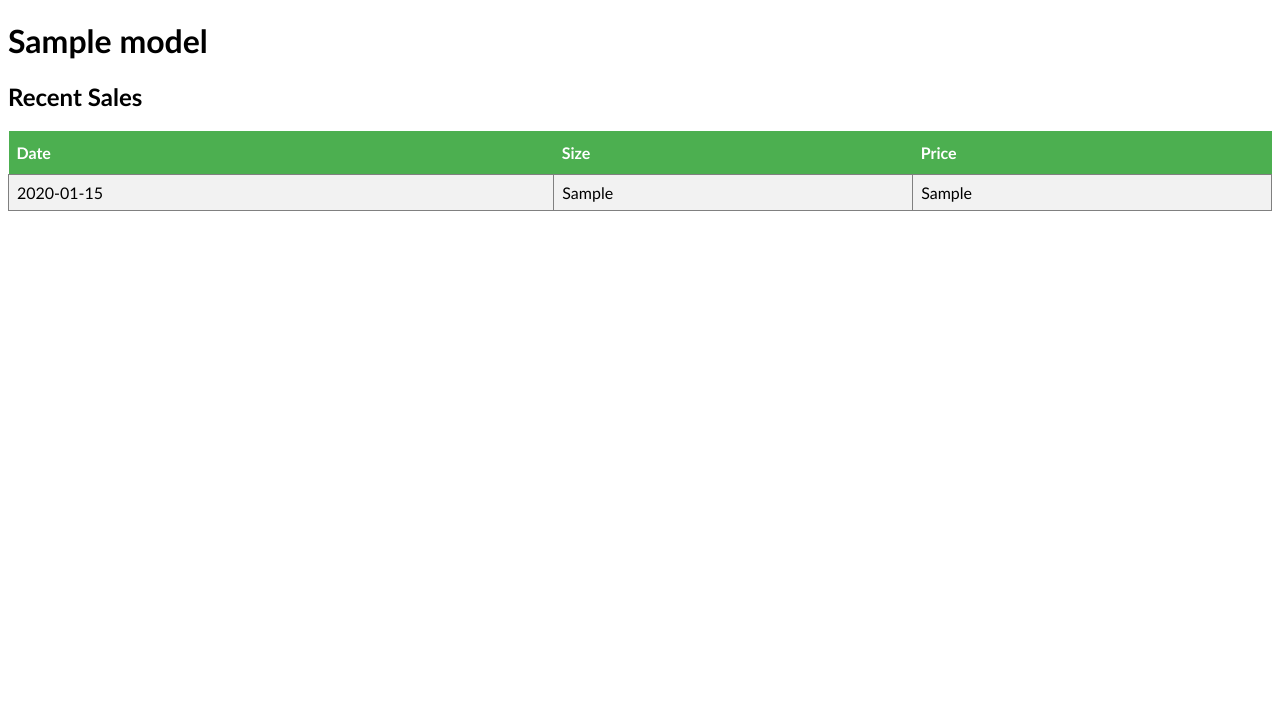
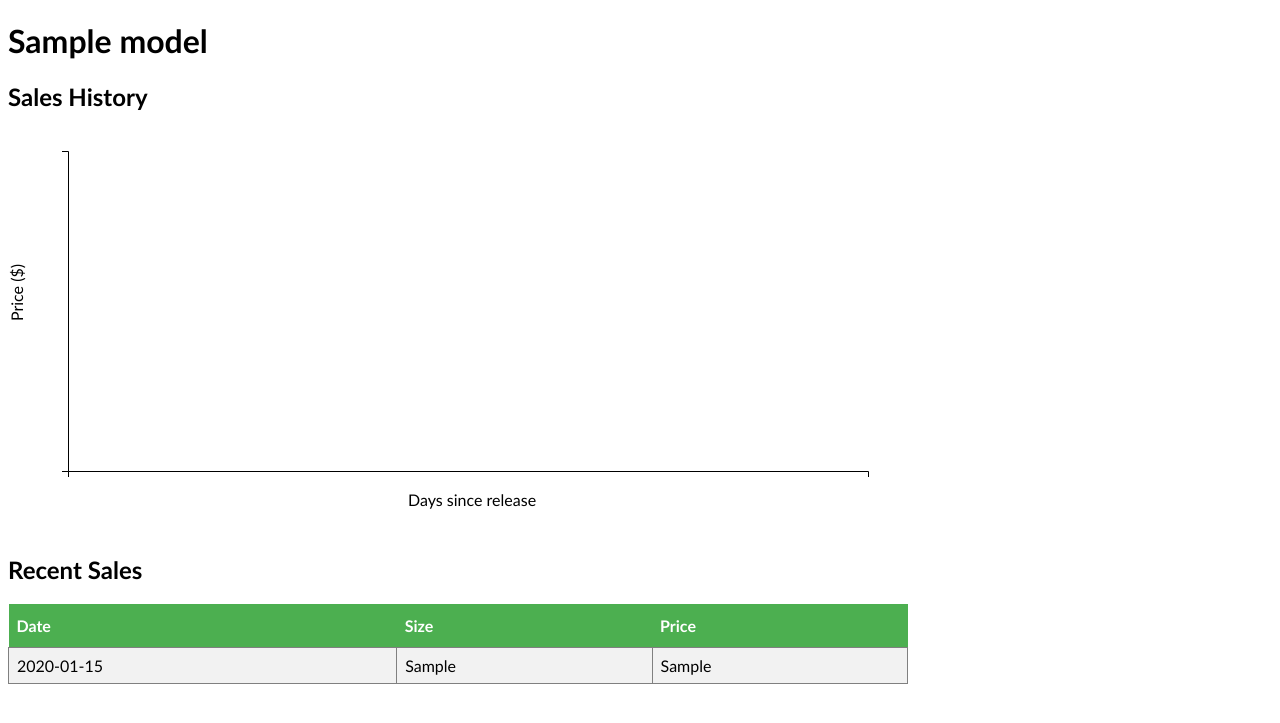
Before and after one commit to Nramanan6/sneakerbuddy, a Flask app: template templates/model_details.html in a window 1280 px wide. Shown: the top 723 px of the page. Run offline with Flask 2, Linux system fonts and the light colour scheme; the template is opened without the code that fills it: most values are stand-ins (such as "Sample title", 1, 10 or a date in 2020).

Commit message:
Graph of prices on model details page

```diff
--- a/templates/model_details.html
+++ b/templates/model_details.html
@@ -1,8 +1,9 @@
 <!DOCTYPE html>
+<script src="{{url_for('static', filename='js/d3.v5.min.js')}}"></script>
 <html>
 <head>
 <style>
-h1, h2 {
+h1, h2, text {
   font-family: 'Trebuchet MS', Arial, Helvetica, sans-serif;
   border-collapse: collapse;
   width: 100%;
@@ -39,9 +40,67 @@ h1, h2 {
 
 <h1>{{model | format_model_name}}</h1>
 
+<h2>Sales History</h2>
+
+<script>
+var sales = {{ sales | tojson }};
+
+var svgWidth = 900;
+var svgHeight = 400;
+var padding = {t: 20, r: 40, b: 60, l: 60};
+
+var svg = d3.select('body')
+  .append('svg')
+  .attr('width', svgWidth)
+  .attr('height', svgHeight);
+
+// Compute chart dimensions
+var chartWidth = svgWidth - padding.l - padding.r;
+var chartHeight = svgHeight - padding.t - padding.b;
+
+console.log(sales);
+
+var dayScale = d3.scaleLinear()
+  .domain(d3.extent(sales, function(d) { return d['Day After Release']; }))
+  .range([padding.l, chartWidth + padding.l]);
+var priceScale = d3.scaleLinear()
+  .domain(d3.extent(sales, function(d) { return parseInt(d['Sale Price'].substring(1).replace(/,/g, "")); }))
+  .range([chartHeight + padding.t, padding.t]);
+
+svg.selectAll('.point')
+  .data(sales)
+  .enter()
+  .append('circle')
+  .attr('class', 'point')
+  .attr('r', 2)
+  .attr('cx', function(d) {
+    return dayScale(d['Day After Release']);
+  })
+  .attr('cy', function(d) {
+    return priceScale(parseInt(d['Sale Price'].substring(1).replace(/,/g, "")));
+  });
+
+svg.append('g')
+  .attr('class', 'axis')
+  .attr('transform', 'translate(0,' + (chartHeight + padding.t) + ')')
+  .call(d3.axisBottom(dayScale));
+svg.append('text')
+  .text('Days since release')
+  .attr('transform', 'translate(' + (chartWidth / 2) + ',' + (chartHeight + padding.t + 35) + ')');
+
+svg.append('g')
+  .attr('class', 'axis')
+  .attr('transform', 'translate('+ padding.l + ',0)')
+  .call(d3.axisLeft(priceScale));
+svg.append('text')
+  .text('Price ($)')
+  .attr('transform', 'translate('+ 15 + ',' + (chartHeight / 2 + 30) + '), rotate(270)');
+
+</script>
+
 <h2>Recent Sales</h2>
 
-<table id='sales_table'>
+<table id='sales_table' style="width:900px">
   <tr>
     <th align='left'>Date</th>
     <th align='left'>Size</th>
```
Also changed, not shown: static/js/d3.v5.min.js (renamed from lib/d3.v5.min.js).
